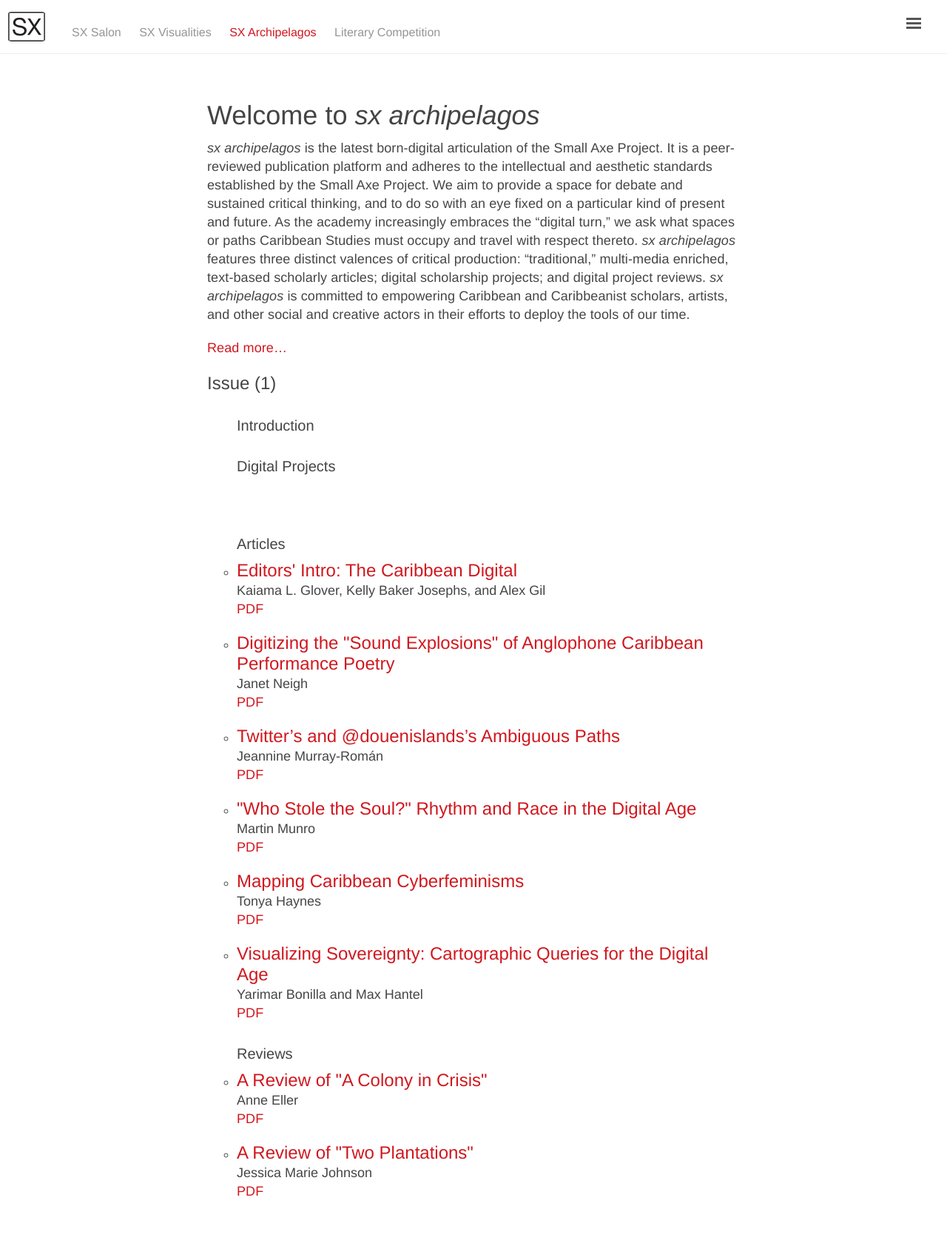
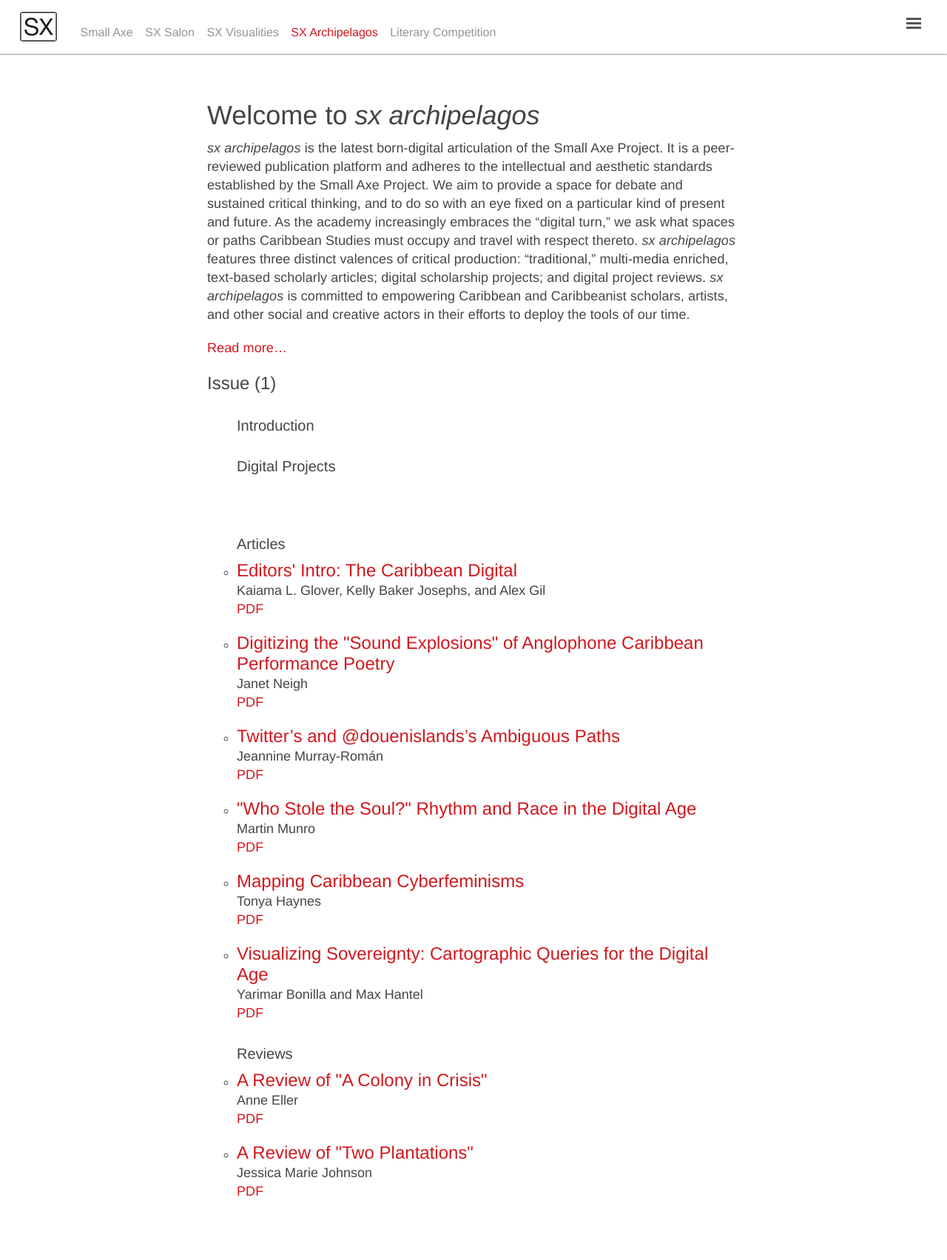
Before and after one commit to archipelagosjournal/archipelagos, a Jekyll site: the page built from index.html, in a window 1280 px wide. Shown: the whole page at 74% size. Built offline with Jekyll 4.4.1, drawn with Linux system fonts in a browser that asks for light colours.

```diff
--- a/_layouts/default.html
+++ b/_layouts/default.html
@@ -15,6 +15,7 @@
         <a id="logo" href="http://smallaxe.net"><img src="/public/logo.svg" height="40px" width="52px"/></a>
 
         <ul id="main-nav">
+          <li><a href="http://smallaxe.net/sx">Small Axe</a></li>
           <li><a href="http://smallaxe.net/sx-salon">SX Salon</a></li>
           <li><a href="http://smallaxe.net/sx-visualities">SX Visualities</a></li>
           <li><a href="{{ site.baseurl }}/" title="Home" class="active">SX Archipelagos</a></li>
--- a/public/css/main.css
+++ b/public/css/main.css
@@ -323,7 +323,7 @@
 
 a#logo {
 	display: inline-block;
-	margin-left: 10px;
+	margin-left: 2%;
 	margin-bottom: -.33rem;
 }
 
@@ -338,6 +338,7 @@
   padding-top: .8rem;
   padding-bottom: .8rem;
   border-bottom: 1px solid #eee;
+  box-shadow: 0 0 2px #000;
 }
 
 
@@ -354,8 +355,8 @@
 }
 
 ul#main-nav > li {
-	display: inline;
-	margin: 0px 10px;
+	display: inline-block;
+	margin: 0px 6px;
 }
 
 ul#main-nav a {
```
